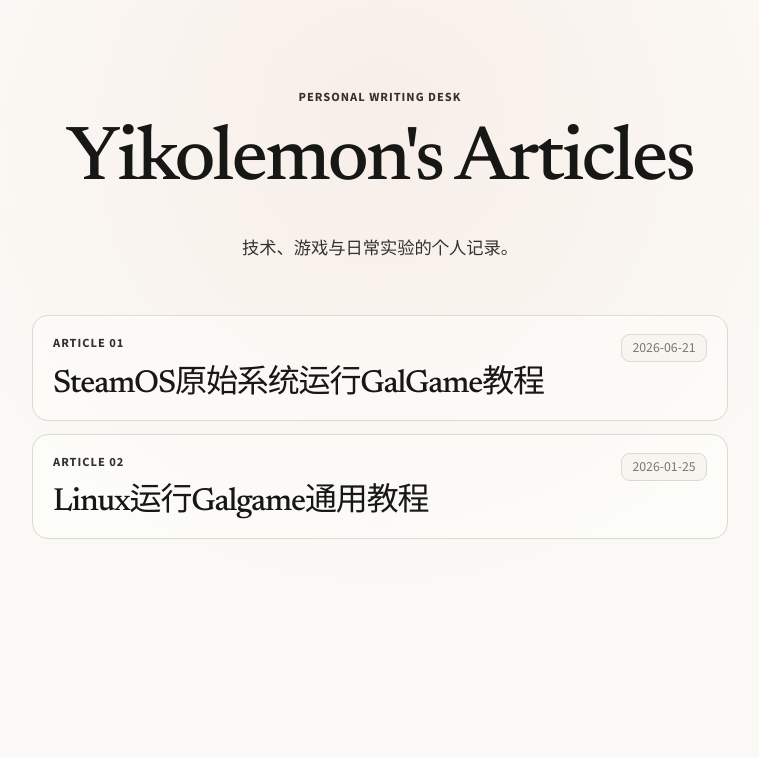
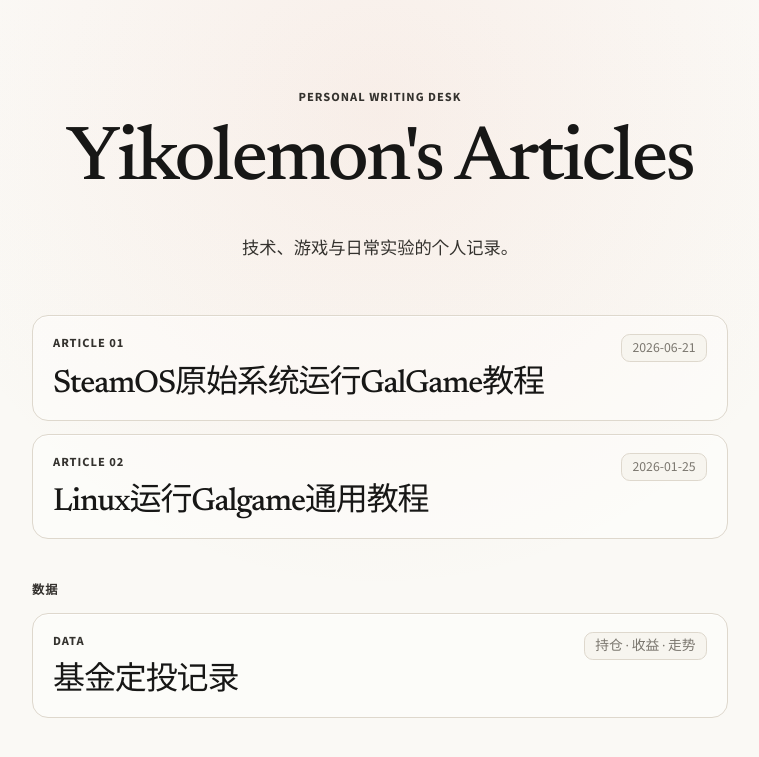
Before and after one commit to yikolemon/yikolemon.github.io, a Jekyll site: the page built from index.md, in a window 1280 px wide. Shown: the top 757 px of the page, without its empty margins (260-1019 px from the left). Built offline with Jekyll 4.4.1, drawn with Linux system fonts in a browser that asks for light colours; the repository's description, which GitHub fills in, is left out.

Commit message:
feat(首页): 新增「基金定投记录」入口
在文章列表下面加一个「数据」分区，链到 /fund/。
配套 .tool-thread / .tool-thread__label 样式，色值全部取自站点设计变量。

```diff
--- a/assets/css/style.scss
+++ b/assets/css/style.scss
@@ -158,6 +158,20 @@ a {
   font-size: 0.86rem;
   line-height: 1;
   white-space: nowrap;
+}
+
+.tool-thread {
+  margin-top: 2.6rem;
+}
+
+.tool-thread__label {
+  margin: 0 0 0.7rem;
+  color: var(--muted);
+  font-family: var(--font-sans);
+  font-size: 0.76rem;
+  font-weight: 700;
+  letter-spacing: 0.08em;
+  text-transform: uppercase;
 }
 
 .page-post .main-content,
--- a/index.md
+++ b/index.md
@@ -21,3 +21,16 @@ layout: default
   </article>
   {% endfor %}
 </section>
+
+<section class="tool-thread" aria-label="数据页面">
+  <p class="tool-thread__label">数据</p>
+  <article class="post-card">
+    <div class="post-header">
+      <div>
+        <p class="post-kicker">Data</p>
+        <h2 class="post-title"><a href="{{ '/fund/' | relative_url }}">基金定投记录</a></h2>
+      </div>
+      <span class="post-meta">持仓 · 收益 · 走势</span>
+    </div>
+  </article>
+</section>
```
